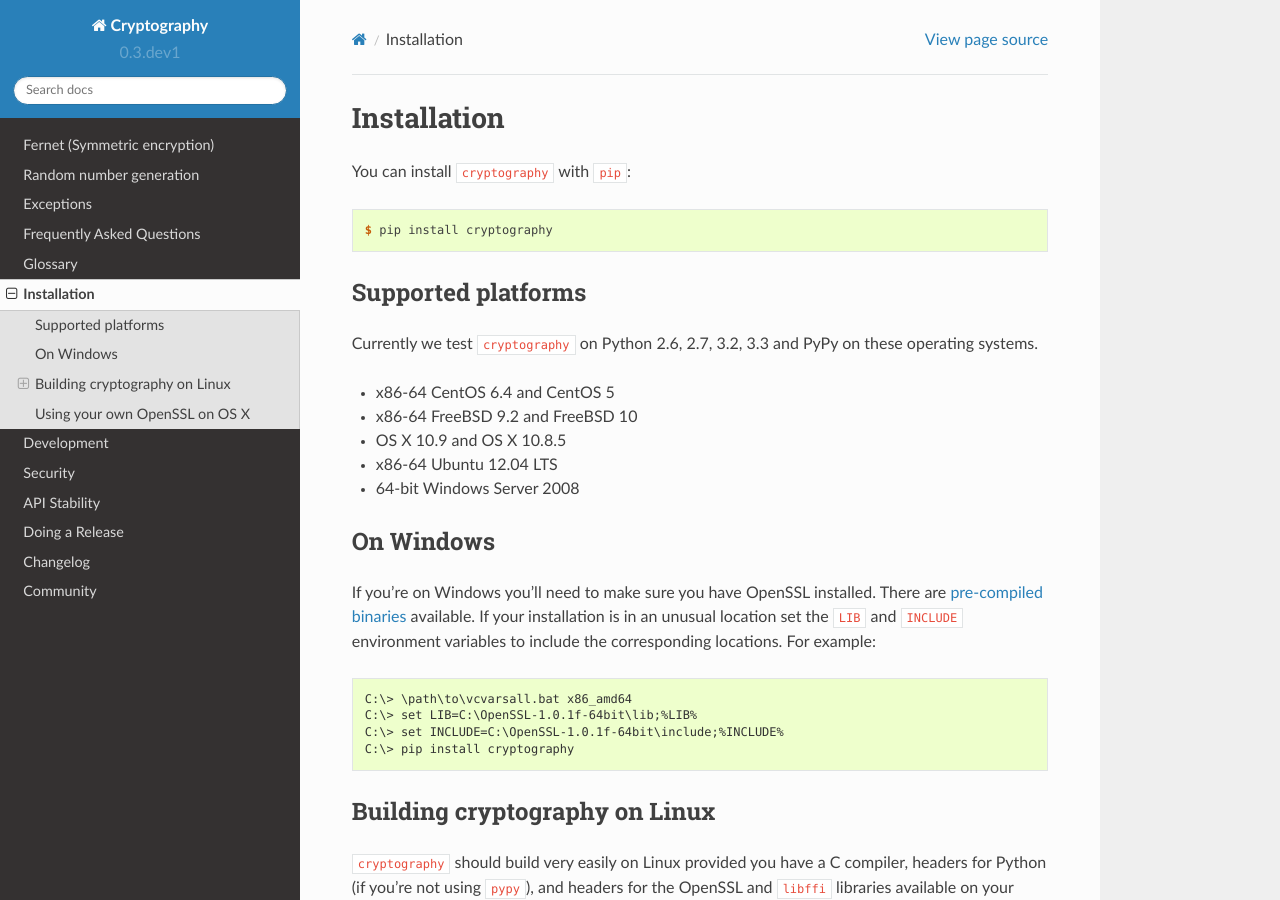
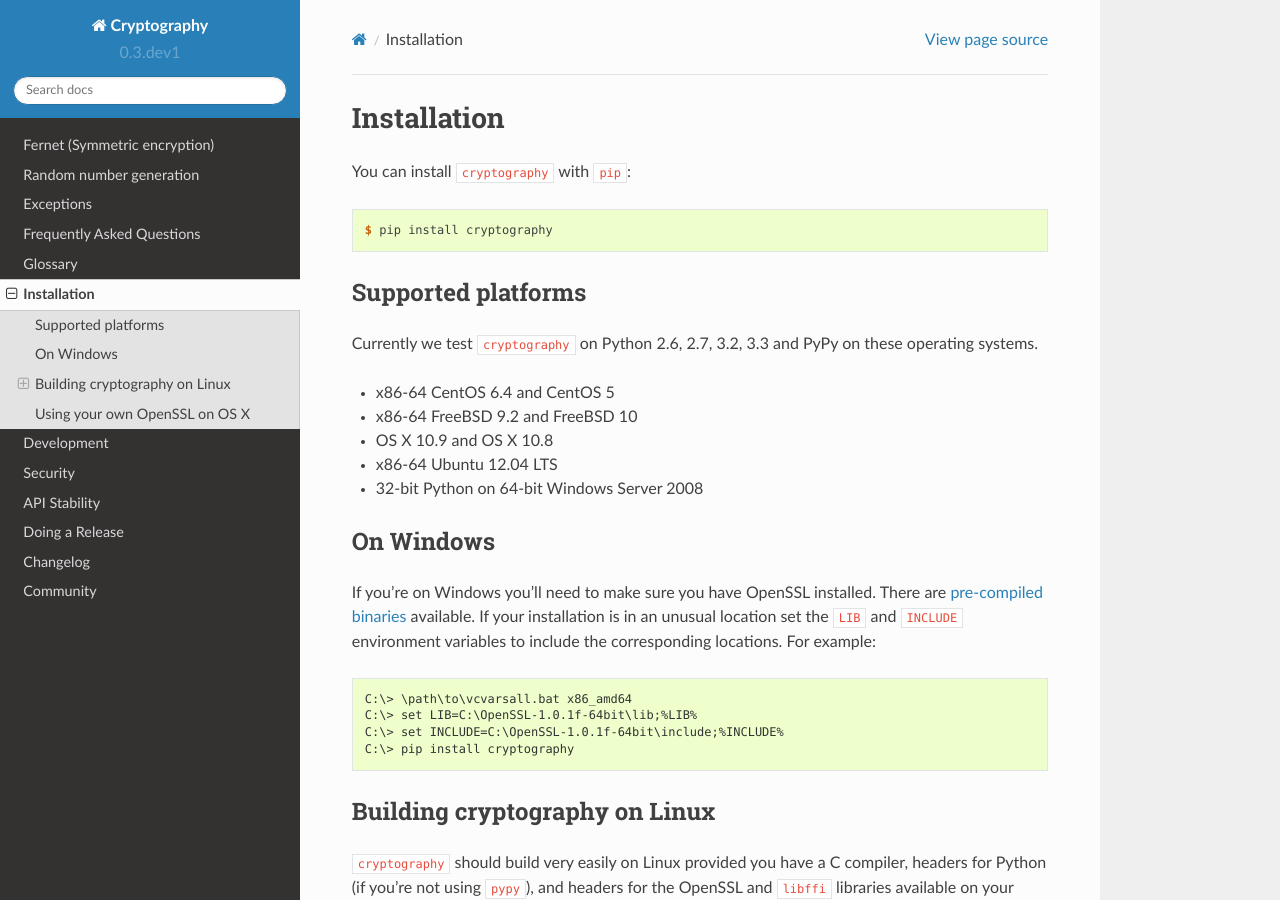
Before and after one commit to WebKing0121/cryptography, a Sphinx documentation site: the page built from docs/installation.rst, in a window 1280 px wide and 900 px high. Built offline with Sphinx 7.4.7 and the Read the Docs theme 2.0.0, drawn with Linux system fonts in a browser that asks for light colours; pages that are not in the unit, such as notebooks, are missing from menus.

Commit message:
Tweak wording

```diff
--- a/docs/installation.rst
+++ b/docs/installation.rst
@@ -15,9 +15,9 @@ these operating systems.
 
 * x86-64 CentOS 6.4 and CentOS 5
 * x86-64 FreeBSD 9.2 and FreeBSD 10
-* OS X 10.9 and OS X 10.8.5
+* OS X 10.9 and OS X 10.8
 * x86-64 Ubuntu 12.04 LTS
-* 64-bit Windows Server 2008
+* 32-bit Python on 64-bit Windows Server 2008
 
 On Windows
 ----------
```
